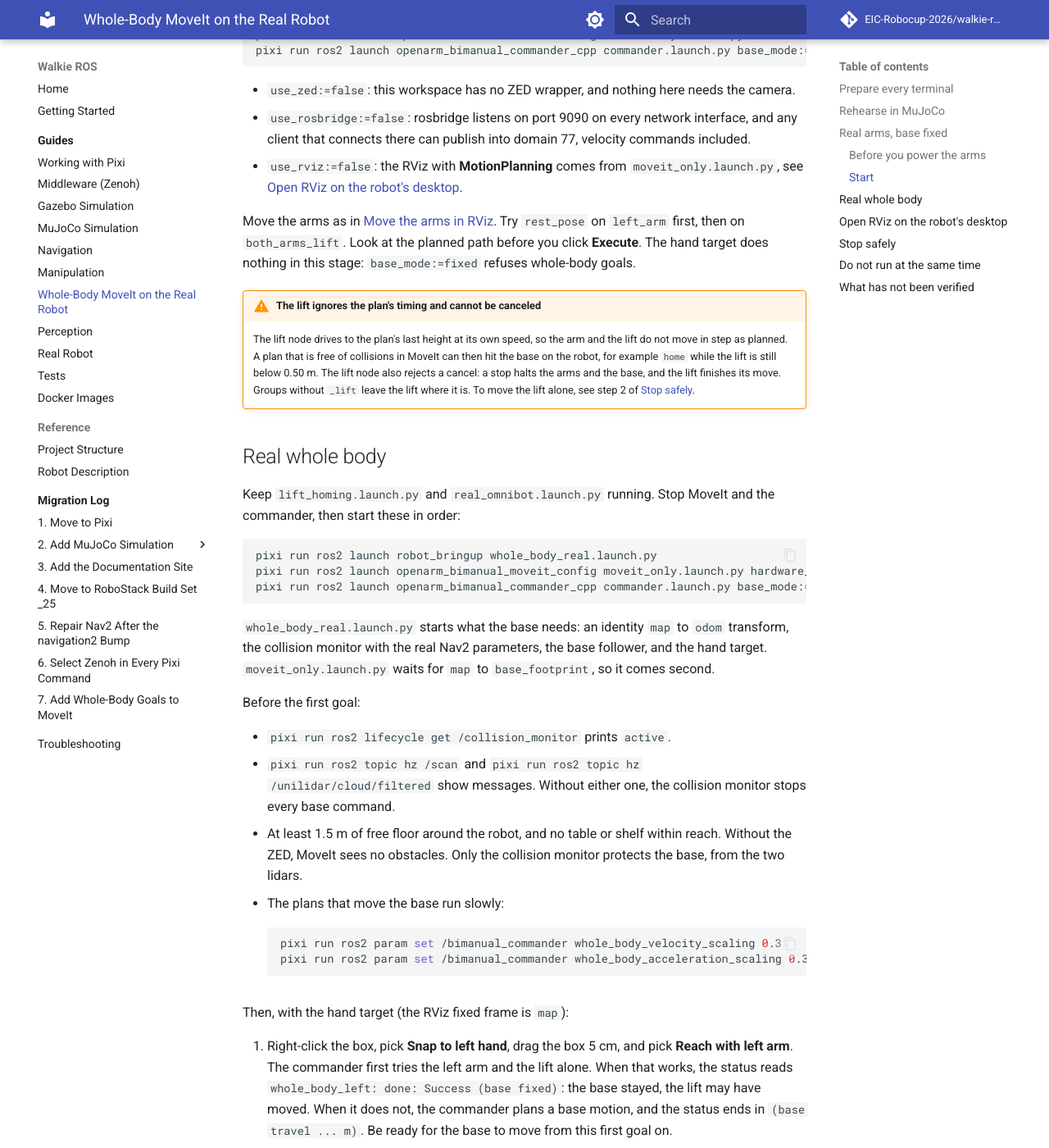
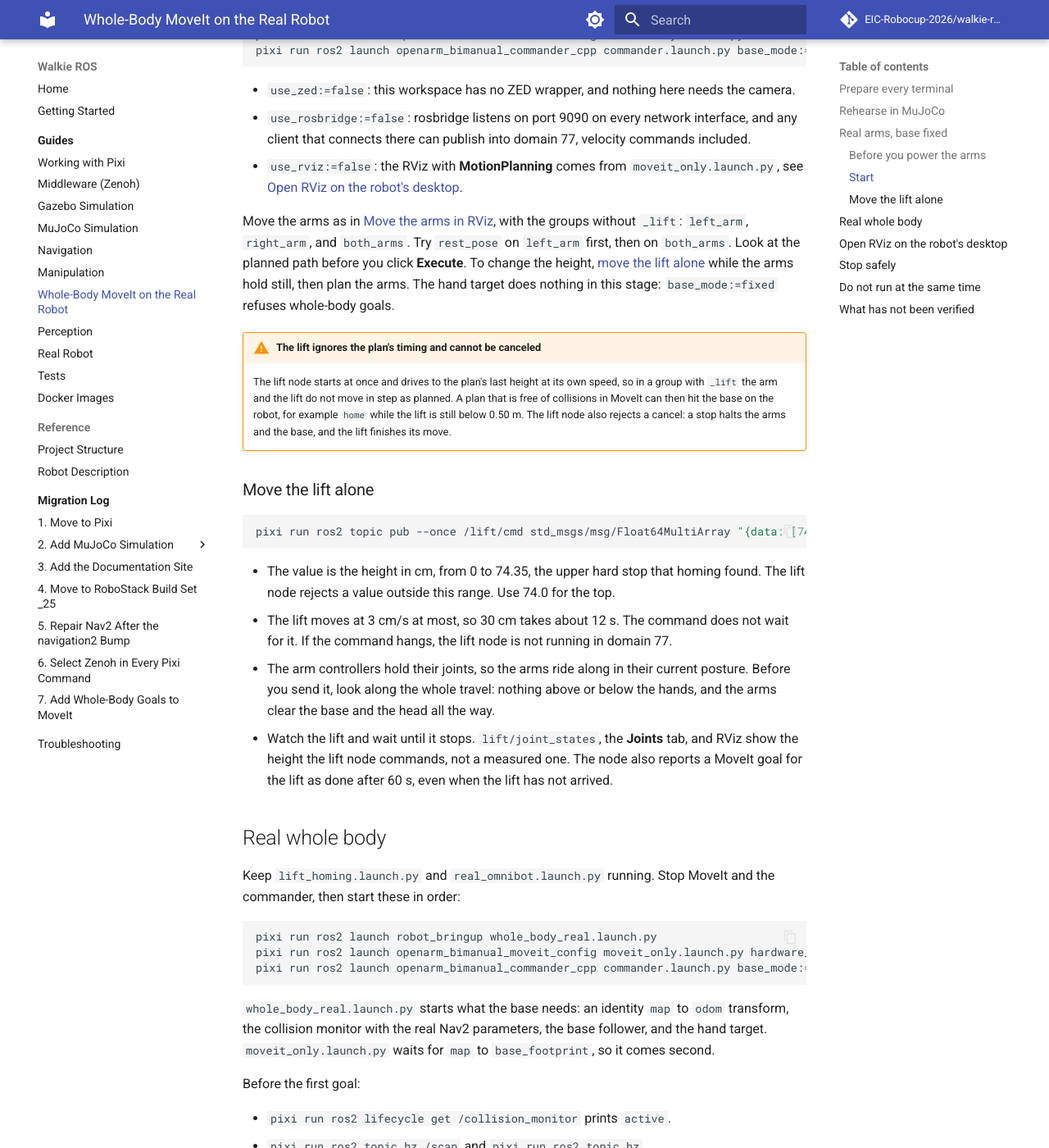
Before and after one commit to EIC-Robocup-2026/walkie-ros, an MkDocs documentation site: the page built from docs/guides/whole-body-real-robot.md, in a window 1280 px wide and 1400 px high, scrolled down 2919 px. Shown: the whole window at 82% size. Built offline with MkDocs 1.6.1 and Material for MkDocs 9.7.7, drawn with Linux system fonts in a browser that asks for light colours; comment, search, counter and statistics services are not loaded; some of the changed text lies outside the part shown.

Commit message:
docs: move the lift alone and warn about its timing in whole-body runs

````diff
--- a/docs/guides/whole-body-real-robot.md
+++ b/docs/guides/whole-body-real-robot.md
@@ -165,19 +165,41 @@ pixi run ros2 launch openarm_bimanual_commander_cpp commander.launch.py base_mod
 - `use_rviz:=false`: the RViz with **MotionPlanning** comes from
   `moveit_only.launch.py`, see [Open RViz on the robot's desktop](#rviz-on-the-desktop).
 
-Move the arms as in [Move the arms in RViz](manipulation.md#move-the-arms-in-rviz).
-Try `rest_pose` on `left_arm` first, then on `both_arms_lift`. Look at the
-planned path before you click **Execute**. The hand target does nothing in this
-stage: `base_mode:=fixed` refuses whole-body goals.
+Move the arms as in [Move the arms in RViz](manipulation.md#move-the-arms-in-rviz),
+with the groups without `_lift`: `left_arm`, `right_arm`, and `both_arms`. Try
+`rest_pose` on `left_arm` first, then on `both_arms`. Look at the planned path
+before you click **Execute**. To change the height,
+[move the lift alone](#move-the-lift-alone) while the arms hold still, then plan
+the arms. The hand target does nothing in this stage: `base_mode:=fixed` refuses
+whole-body goals.
 
 !!! warning "The lift ignores the plan's timing and cannot be canceled"
-    The lift node drives to the plan's last height at its own speed, so the arm
-    and the lift do not move in step as planned. A plan that is free of
-    collisions in MoveIt can then hit the base on the robot, for example `home`
-    while the lift is still below 0.50 m. The lift node also rejects a cancel: a
-    stop halts the arms and the base, and the lift finishes its move. Groups
-    without `_lift` leave the lift where it is. To move the lift alone, see step 2
-    of [Stop safely](#stop-safely).
+    The lift node starts at once and drives to the plan's last height at its own
+    speed, so in a group with `_lift` the arm and the lift do not move in step as
+    planned. A plan that is free of collisions in MoveIt can then hit the base on
+    the robot, for example `home` while the lift is still below 0.50 m. The lift
+    node also rejects a cancel: a stop halts the arms and the base, and the lift
+    finishes its move.
+
+### Move the lift alone { #move-the-lift-alone }
+
+```bash
+pixi run ros2 topic pub --once /lift/cmd std_msgs/msg/Float64MultiArray "{data: [74.0]}"
+```
+
+- The value is the height in cm, from 0 to 74.35, the upper hard stop that
+  homing found. The lift node rejects a value outside this range. Use 74.0 for
+  the top.
+- The lift moves at 3 cm/s at most, so 30 cm takes about 12 s. The command does
+  not wait for it. If the command hangs, the lift node is not running in
+  domain 77.
+- The arm controllers hold their joints, so the arms ride along in their current
+  posture. Before you send it, look along the whole travel: nothing above or
+  below the hands, and the arms clear the base and the head all the way.
+- Watch the lift and wait until it stops. `lift/joint_states`, the **Joints**
+  tab, and RViz show the height the lift node commands, not a measured one. The
+  node also reports a MoveIt goal for the lift as done after 60 s, even when the
+  lift has not arrived.
 
 ## Real whole body { #real-whole-body }
 
@@ -204,12 +226,27 @@ Before the first goal:
 - At least 1.5 m of free floor around the robot, and no table or shelf within
   reach. Without the ZED, MoveIt sees no obstacles. Only the collision monitor
   protects the base, from the two lidars.
-- The plans that move the base run slowly:
+- The lift is at the top: [move the lift alone](#move-the-lift-alone) to 74.0.
+- The plans that move the base run slowly and prefer to keep the lift where it
+  is:
 
     ```bash
     pixi run ros2 param set /bimanual_commander whole_body_velocity_scaling 0.3
     pixi run ros2 param set /bimanual_commander whole_body_acceleration_scaling 0.3
+    pixi run ros2 param set /bimanual_commander whole_body_weight_lift 3.0
     ```
+
+!!! warning "The lift does not follow the plan in this stage either"
+    Every whole-body goal can move the lift, and the lift node drives straight to
+    the plan's last height at up to 3 cm/s from the start. The plan moves it
+    slower, and slower still with the scaling above. A goal that lowers the lift
+    therefore brings the arm down sooner than MoveIt checked. The lift weight
+    applies only to plans that move the base, not to the first try with the arm
+    and the lift alone. Keep lift travel small: start each goal from
+    **Snap to left hand** and drag the box forward or sideways, not down. When
+    the lift moves during a goal, watch the arm near the base and cut the power
+    if it closes in. Stage 3 carries this risk until the lift node follows the
+    plan's timing.
 
 Then, with the hand target (the RViz fixed frame is `map`):
 
@@ -221,8 +258,9 @@ Then, with the hand target (the RViz fixed frame is `map`):
    status ends in `(base travel ... m)`. Be ready for the base to move from this
    first goal on.
 2. Drag the box about 0.3 m further forward and pick **Reach with left arm**
-   again. The base drives, and the lift and the arm follow. The lift moves at its
-   own speed here too, so watch the arm near the base.
+   again. The base may drive: the status then ends in `(base travel ... m)`, and
+   in `(base fixed)` when the arm and the lift reach it from where the robot
+   stands.
 3. Pick **Cancel goal** during a motion. The base and the arm stop, the lift does
    not.
 
@@ -270,11 +308,16 @@ arms drop.
 Otherwise, in this order:
 
 1. End the running goal: **Cancel goal** on the hand target, or **Stop** in
-   **MotionPlanning**. Wait for the lift to finish its move.
-2. Raise the lift alone, with the arms held where they are: **Planning Group**
-   `both_arms_lift`, **Goal State** `<current>`, then on the **Joints** tab set
-   `lift_joint` to 0.74, **Plan** and **Execute**. Wait until the lift stops.
-   Skip this step when the **Joints** tab already shows `lift_joint` at 0.74.
+   **MotionPlanning**. Watch the lift until it stops.
+2. Raise the lift to the top, with the arms held where they are, as in
+   [Move the lift alone](#move-the-lift-alone):
+
+    ```bash
+    pixi run ros2 topic pub --once /lift/cmd std_msgs/msg/Float64MultiArray "{data: [74.0]}"
+    ```
+
+    Wait until you see the lift stop at the top.
+
 3. Let both arms hang: **Planning Group** `both_arms` (without the lift),
    **Goal State** `home`, **Plan** and **Execute**. `home` needs the lift at
    0.50 m or higher, or the fingers hit the base. Wait until the arms are still.
@@ -308,8 +351,10 @@ As of 2026-11-19:
   [Migration 7: A first run on the real robot](../migrations/07-whole-body-moveit.md#a-first-run-on-the-real-robot).
 - `real_omnibot.launch.py` has not been started from this workspace, so
   `use_rosbridge:=false` has not run on the robot either.
-- The staged stop in [Stop safely](#stop-safely), the lift alone and then
-  `both_arms` to `home`, has not run on the robot.
+- The staged stop in [Stop safely](#stop-safely), the lift alone through
+  `/lift/cmd` and then `both_arms` to `home`, has not run on the robot.
+- The lift node does not follow a plan's timing and rejects a cancel. Stage 2
+  avoids this with the groups without `_lift`. Stage 3 cannot, see its warning.
 - The rehearsal ran on the robot computer without windows. RViz has not been
   opened on its desktop.
 - How the arms and the lift behave when their motors turn off.
````
Also changed, not shown: docs/migrations/07-whole-body-moveit.md (+4 -0 lines).
